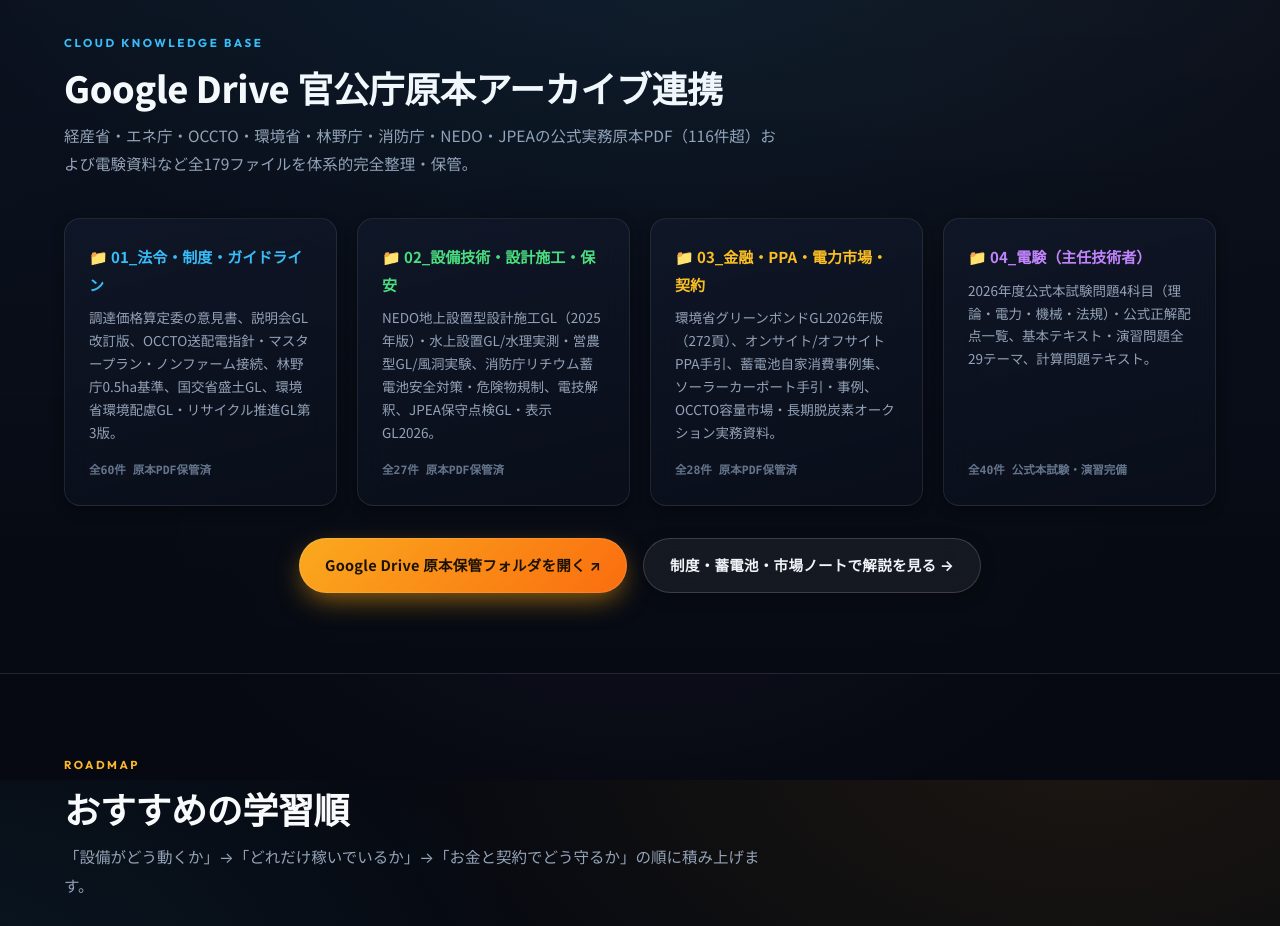
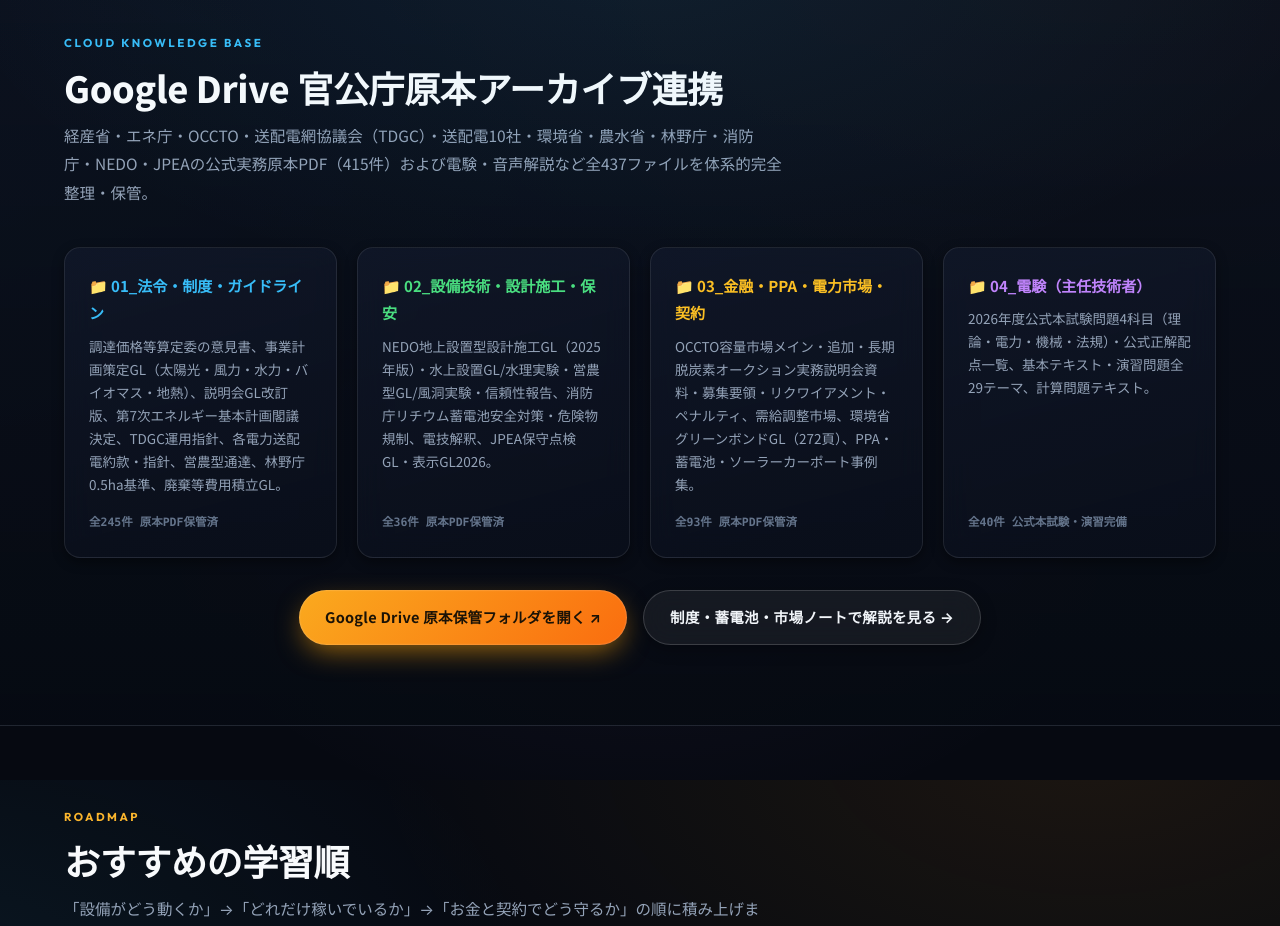
Before and after one commit to mach2005/solar-am-notes, a plain HTML site: page index.html in a window 1280 px wide. Shown: the part 3220-4146 px from the top of the page. Drawn offline with Linux system fonts and the light colour scheme.

Commit message:
docs: 太陽光・再エネ公的原本PDF 200件超追加収集（全415件/437ファイル格納）& 資料体系インデックス更新

```diff
--- a/index.html
+++ b/index.html
@@ -220,26 +220,26 @@
         <div class="section-head reveal">
           <span class="kicker" style="color: #38bdf8;">Cloud Knowledge Base</span>
           <h2>Google Drive 官公庁原本アーカイブ連携</h2>
-          <p>経産省・エネ庁・OCCTO・環境省・林野庁・消防庁・NEDO・JPEAの公式実務原本PDF（116件超）および電験資料など全179ファイルを体系的完全整理・保管。</p>
+          <p>経産省・エネ庁・OCCTO・送配電網協議会（TDGC）・送配電10社・環境省・農水省・林野庁・消防庁・NEDO・JPEAの公式実務原本PDF（415件）および電験・音声解説など全437ファイルを体系的完全整理・保管。</p>
         </div>
 
         <div class="drive-grid reveal">
           <div class="drive-card">
             <div class="drive-card-title" style="color: #38bdf8;">📁 01_法令・制度・ガイドライン</div>
-            <p>調達価格算定委の意見書、説明会GL改訂版、OCCTO送配電指針・マスタープラン・ノンファーム接続、林野庁0.5ha基準、国交省盛土GL、環境省環境配慮GL・リサイクル推進GL第3版。</p>
-            <div class="drive-card-count">全60件 原本PDF保管済</div>
+            <p>調達価格等算定委の意見書、事業計画策定GL（太陽光・風力・水力・バイオマス・地熱）、説明会GL改訂版、第7次エネルギー基本計画閣議決定、TDGC運用指針、各電力送配電約款・指針、営農型通達、林野庁0.5ha基準、廃棄等費用積立GL。</p>
+            <div class="drive-card-count">全245件 原本PDF保管済</div>
           </div>
 
           <div class="drive-card">
             <div class="drive-card-title" style="color: #4ade80;">📁 02_設備技術・設計施工・保安</div>
-            <p>NEDO地上設置型設計施工GL（2025年版）・水上設置GL/水理実測・営農型GL/風洞実験、消防庁リチウム蓄電池安全対策・危険物規制、電技解釈、JPEA保守点検GL・表示GL2026。</p>
-            <div class="drive-card-count">全27件 原本PDF保管済</div>
+            <p>NEDO地上設置型設計施工GL（2025年版）・水上設置GL/水理実験・営農型GL/風洞実験・信頼性報告、消防庁リチウム蓄電池安全対策・危険物規制、電技解釈、JPEA保守点検GL・表示GL2026。</p>
+            <div class="drive-card-count">全36件 原本PDF保管済</div>
           </div>
 
           <div class="drive-card">
             <div class="drive-card-title" style="color: #fbbf24;">📁 03_金融・PPA・電力市場・契約</div>
-            <p>環境省グリーンボンドGL2026年版（272頁）、オンサイト/オフサイトPPA手引、蓄電池自家消費事例集、ソーラーカーポート手引・事例、OCCTO容量市場・長期脱炭素オークション実務資料。</p>
-            <div class="drive-card-count">全28件 原本PDF保管済</div>
+            <p>OCCTO容量市場メイン・追加・長期脱炭素オークション実務説明会資料・募集要領・リクワイアメント・ペナルティ、需給調整市場、環境省グリーンボンドGL（272頁）、PPA・蓄電池・ソーラーカーポート事例集。</p>
+            <div class="drive-card-count">全93件 原本PDF保管済</div>
           </div>
 
           <div class="drive-card">
```
Also changed, not shown: notes/ppa-market.html (+2 -2 lines), 1 other file.
